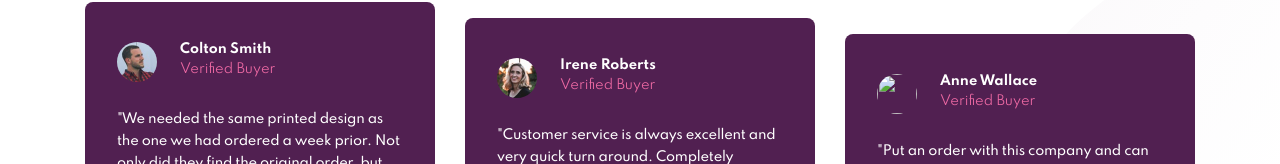
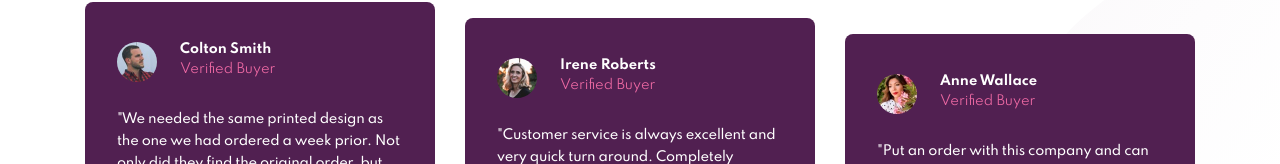
Before and after one commit to NitaLewska/social-proof-section, a plain HTML site: page index.html in a window 1280 px wide. Shown: the part 428-592 px from the top of the page. Drawn offline with Linux system fonts and the light colour scheme; the site is published under a folder, as on GitHub Pages, so addresses that start at the root find nothing.

Commit message:
pic update

```diff
--- a/index.html
+++ b/index.html
@@ -63,7 +63,7 @@
     delighted with the simplicity of the purchase and the speed of delivery."</p>
       </div>
       <div class="review_card">
-        <img src="/images/image-anne.jpg" alt="">
+        <img src="images/image-anne.jpg" alt="">
         <p class="name">Anne Wallace </p>
         <p class="buyer">Verified Buyer</p>
         <p class="review">"Put an order with this company and can only praise them for the very high
```
